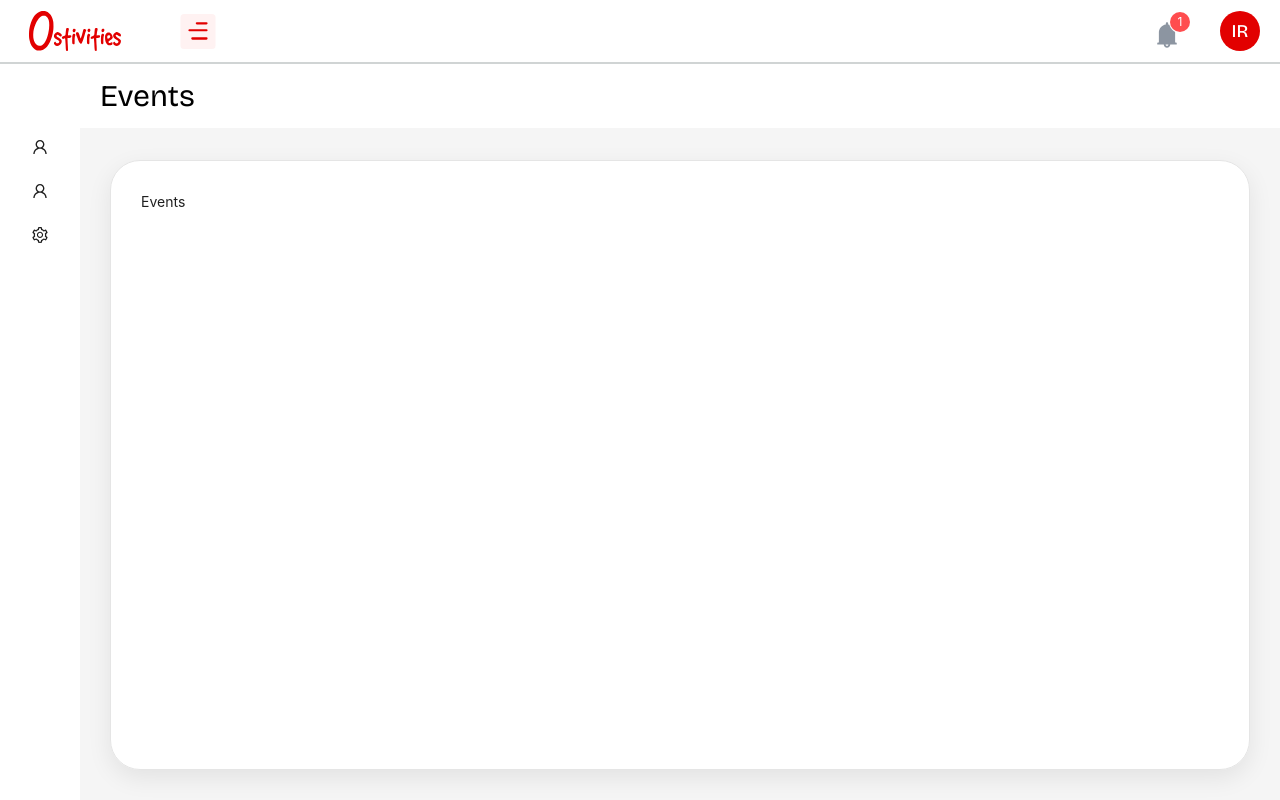
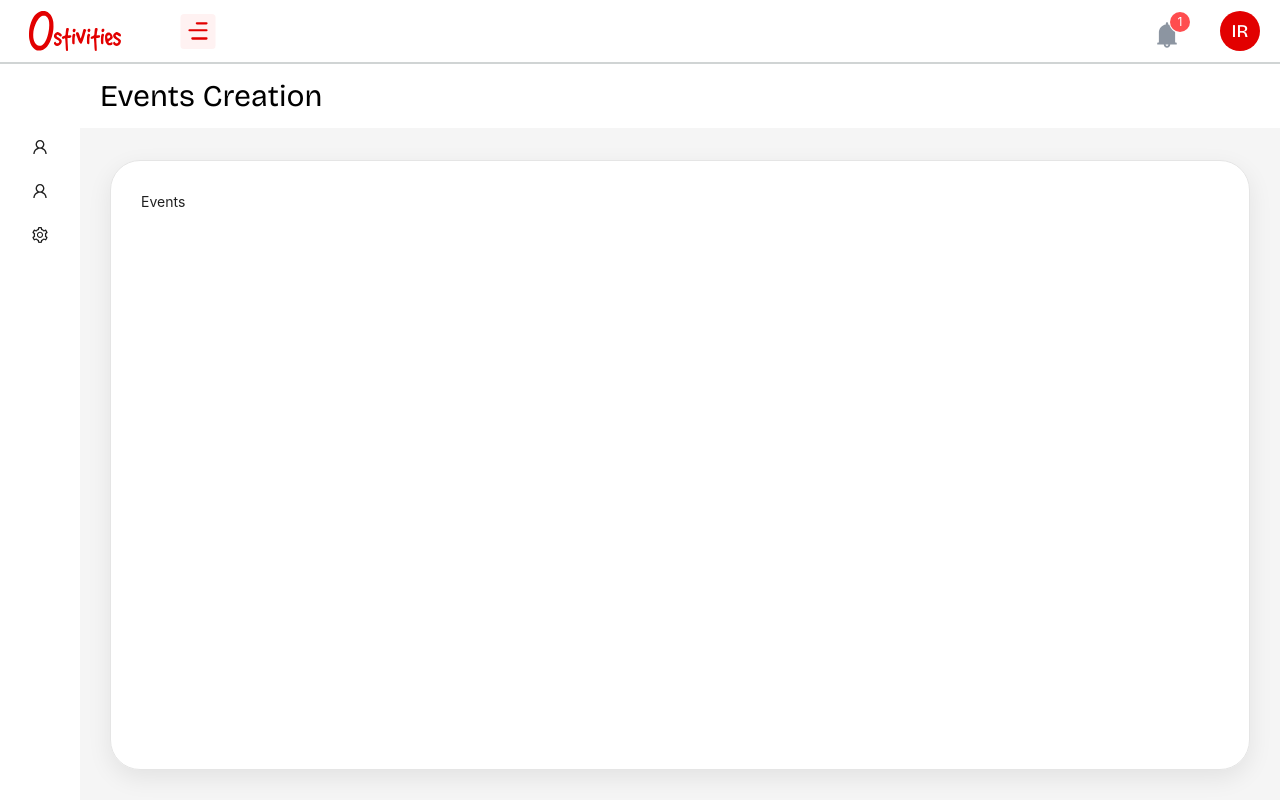
Before and after one commit to Ostivities/ostivities-web, a Next.js app: page /Dashboard/events in a window 1280 px wide. Built offline with nearby package versions, Linux system fonts and the light colour scheme.

Commit message:
auth layout, demo and project set up

```diff
--- a/app/Dashboard/events/page.tsx
+++ b/app/Dashboard/events/page.tsx
@@ -3,7 +3,7 @@ import React from "react";
 
 function Events(): JSX.Element {
   return (
-    <DashboardLayout title="Events">
+    <DashboardLayout title="Events Creation">
       <div>Events</div>
     </DashboardLayout>
   );
--- a/app/components/DashboardLayout/DashboardLayout.tsx
+++ b/app/components/DashboardLayout/DashboardLayout.tsx
@@ -10,10 +10,12 @@ import React, { useState } from "react";
 
 const items2: MenuProps["items"] = [
   { icon: UserOutlined, title: "Event Discovery", link: "/dashboard" },
-  { icon: UserOutlined, title: "Events", link: "/dashboard/events" },
+  { icon: UserOutlined, title: "Events Creation", link: "/dashboard/events" },
   { icon: SettingOutlined, title: "Settings", link: "/dashboard/settings" },
 ].map((icon) => {
   const key = icon.link;
+
+
 
   return {
     key: `${key}`,
```
